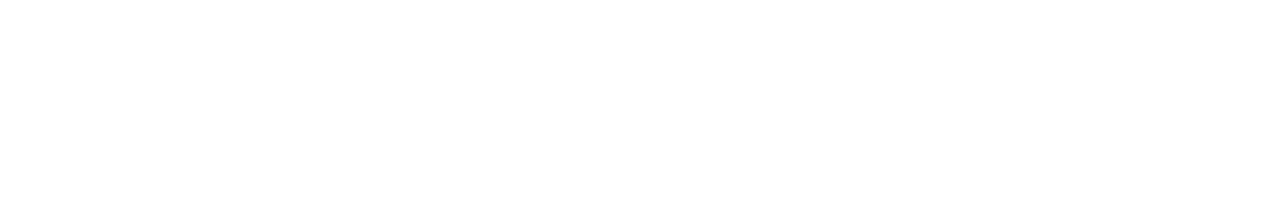
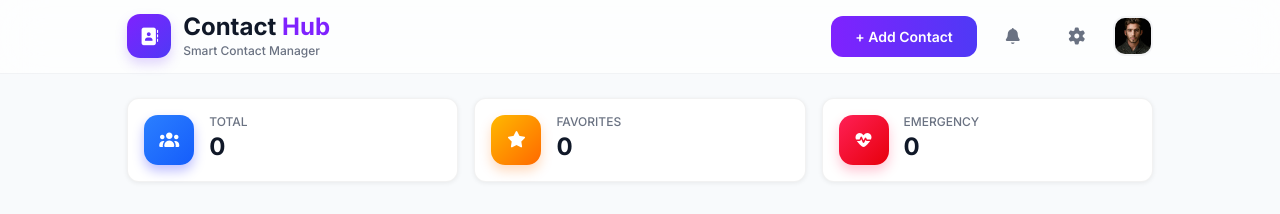
Before and after one commit to Kerolos-Morcos/Contact-Hub, a plain HTML site: page index.html in a window 1280 px wide. Drawn offline with nearby package versions, Linux system fonts and the light colour scheme.

Commit message:
Navbar & Stats Section

```diff
--- a/css/styles.css
+++ b/css/styles.css
@@ -0,0 +1,247 @@
+/* General */
+:root {
+  /* Colors */
+  --color-red-50: #fef2f2;
+  --color-red-500: #fb2c36;
+  --color-red-600: #e7000b;
+  --color-orange-50: #fff7ed;
+  --color-orange-100: #ffedd4;
+  --color-orange-200: #ffd6a7;
+  --color-orange-500: #ff6900;
+  --color-orange-600: #f54900;
+  --color-orange-700: #ca3500;
+  --color-amber-50: #fffbeb;
+  --color-amber-100: #fef3c6;
+  --color-amber-200: #fee685;
+  --color-amber-400: #ffb900;
+  --color-amber-500: #fe9a00;
+  --color-amber-700: #bb4d00;
+  --color-lime-100: #ecfcca;
+  --color-lime-200: #d8f999;
+  --color-lime-700: #497d00;
+  --color-green-100: #dcfce7;
+  --color-green-200: #b9f8cf;
+  --color-green-700: #008235;
+  --color-emerald-50: #ecfdf5;
+  --color-emerald-100: #d0fae5;
+  --color-emerald-500: #00bc7d;
+  --color-emerald-600: #009966;
+  --color-teal-100: #cbfbf1;
+  --color-teal-200: #96f7e4;
+  --color-teal-600: #009689;
+  --color-teal-700: #00786f;
+  --color-cyan-100: #cefafe;
+  --color-cyan-200: #a2f4fd;
+  --color-cyan-500: #00b8db;
+  --color-cyan-700: #007595;
+  --color-sky-100: #dff2fe;
+  --color-sky-200: #b8e6fe;
+  --color-sky-700: #0069a8;
+  --color-blue-100: #dbeafe;
+  --color-blue-200: #bedbff;
+  --color-blue-400: #51a2ff;
+  --color-blue-500: #2b7fff;
+  --color-blue-600: #155dfb;
+  --color-blue-700: #1447e6;
+  --color-indigo-50: #eef2ff;
+  --color-indigo-100: #e0e7ff;
+  --color-indigo-200: #c6d2ff;
+  --color-indigo-500: #615fff;
+  --color-indigo-600: #4f39f6;
+  --color-indigo-700: #432dd7;
+  --color-violet-50: #f5f3ff;
+  --color-violet-100: #ede9fe;
+  --color-violet-200: #ddd6ff;
+  --color-violet-500: #8e51ff;
+  --color-violet-600: #7f22fe;
+  --color-violet-700: #7008e7;
+  --color-purple-100: #f3e8ff;
+  --color-purple-200: #e9d4ff;
+  --color-purple-600: #9810fa;
+  --color-purple-700: #8200db;
+  --color-fuchsia-100: #fae8ff;
+  --color-fuchsia-200: #f6cfff;
+  --color-fuchsia-500: #e12afb;
+  --color-fuchsia-700: #a800b7;
+  --color-pink-600: #e60076;
+  --color-rose-50: #fff1f2;
+  --color-rose-100: #ffe4e6;
+  --color-rose-200: #ffccd2;
+  --color-rose-500: #ff2056;
+  --color-rose-600: #ec003f;
+  --color-rose-700: #c70036;
+  --color-slate-100: #f1f5f9;
+  --color-slate-200: #e2e8f0;
+  --color-slate-700: #314158;
+  --color-gray-50: #f9fafb;
+  --color-gray-100: #f3f4f6;
+  --color-gray-200: #e5e7eb;
+  --color-gray-300: #d1d5db;
+  --color-gray-400: #99a1af;
+  --color-gray-500: #6a7282;
+  --color-gray-600: #4a5565;
+  --color-gray-700: #364153;
+  --color-gray-900: #101828;
+  --color-white: #fff;
+}
+body {
+  font-family: "Inter", sans-serif;
+  scroll-behavior: smooth;
+  transition: opacity ease-in 0.2s;
+  background-color: #f8fafc;
+  height: 1000px;
+}
+h1,
+h2,
+h3,
+h4,
+h5,
+h6,
+p {
+  margin: 0;
+  padding: 0;
+}
+img {
+  max-width: 100%;
+  object-fit: cover;
+  display: block;
+}
+.container {
+  width: 82%;
+  margin: auto;
+}
+/* Sections */
+/* Navbar */
+nav.navbar {
+  border-bottom: 1px solid rgba(229, 231, 235, 0.5);
+  --bs-navbar-padding-y: 5px;
+  background-color: rgba(255, 255, 255, 0.7);
+  backdrop-filter: blur(20px);
+}
+.navbar-icon {
+  background-image: linear-gradient(
+    to bottom right,
+    var(--color-violet-600),
+    var(--color-indigo-600)
+  );
+  width: 44px;
+  height: 44px;
+  border-radius: 13px;
+  box-shadow: 0px 6px 12px rgba(139, 92, 246, 0.25);
+}
+.navbar-icon i {
+  color: var(--color-white);
+  font-size: 1.1rem;
+}
+.navbar-text h1 {
+  color: var(--color-gray-900);
+  font-size: 1.5rem;
+  font-weight: 700;
+}
+.navbar-text h1 span {
+  color: var(--color-violet-600);
+}
+.navbar-text p {
+  color: var(--color-gray-500);
+  font-size: 0.75rem;
+  font-weight: 500;
+}
+/* Navbar Buttons */
+.contact-profile {
+  width: 40px;
+  height: 40px;
+}
+.contact-profile img {
+  border: 2px solid #f3f4f6;
+  border-radius: 12px;
+}
+.extra-icons button {
+  color: var(--color-gray-500);
+  font-size: 1rem;
+  background-color: transparent;
+  padding: 8px 10px;
+  border-radius: 12px;
+  transition: background-color ease-in 0.2s, color ease-in 0.2s;
+}
+.extra-icons button:hover {
+  background-color: #f0f0f0;
+  color: var(--color-gray-700);
+}
+#addBtn {
+  font-size: 14px;
+  font-weight: 600;
+  background-image: linear-gradient(
+    to right,
+    var(--color-violet-600),
+    var(--color-indigo-600)
+  );
+  border-radius: 12px;
+  padding: 10px 24px;
+  transition: transform 0.4s ease, box-shadow 0.4s ease;
+}
+#addBtn:hover {
+  transform: translateY(-3px);
+  box-shadow: 0px 8px 12px rgba(139, 92, 246, 0.25);
+}
+/* Stats Section */
+
+.stats-item {
+  border: 1px solid rgba(0, 0, 0, 0.05);
+  box-shadow: 0px 1px 5px rgba(0, 0, 0, 0.07);
+  border-radius: 12px;
+  gap: 15px;
+  transition: box-shadow ease-in 0.2s;
+}
+
+.stats-item:hover {
+  box-shadow: 0 4px 15px rgba(0, 0, 0, 0.08);
+}
+
+.stats-icon {
+  width: 50px;
+  height: 50px;
+  font-size: 22px;
+  border-radius: 14px;
+}
+.stats-icon i {
+  color: white;
+  font-size: 16px;
+}
+/* Stats Icon Colors */
+.stats .col-md-4:first-child .stats-item .stats-icon:first-child {
+  background-image: linear-gradient(
+    to bottom right,
+    var(--color-blue-500),
+    var(--color-blue-600)
+  );
+  box-shadow: 0px 6px 12px rgba(0, 0, 255, 0.25);
+}
+.stats .col-md-4:nth-child(2) .stats-item .stats-icon:first-child {
+  background-image: linear-gradient(
+    to bottom right,
+    var(--color-amber-400),
+    var(--color-orange-500)
+  );
+  box-shadow: 0px 6px 12px rgba(255, 111, 0, 0.25);
+}
+.stats .col-md-4:nth-child(3) .stats-item .stats-icon:first-child {
+  background-image: linear-gradient(
+    to bottom right,
+    var(--color-rose-500),
+    var(--color-red-600)
+  );
+  box-shadow: 0px 6px 12px rgba(255, 32, 86, 0.25);
+}
+
+.stats-item-text h2 {
+  font-size: 12px;
+  margin: 0;
+  color: var(--color-gray-500);
+}
+
+.stats-item-text p {
+  font-size: 24px;
+  font-weight: bold;
+  margin: 0;
+  color: var(--color-gray-900);
+}
--- a/index.html
+++ b/index.html
@@ -3,6 +3,15 @@
   <head>
     <meta charset="UTF-8" />
     <meta name="viewport" content="width=device-width, initial-scale=1.0" />
+    <!-- Favicon -->
+    <link rel="icon" href="./assets/images/favicon.png" />
+    <!-- Font Family -->
+    <link rel="preconnect" href="https://fonts.googleapis.com" />
+    <link rel="preconnect" href="https://fonts.gstatic.com" crossorigin />
+    <link
+      href="https://fonts.googleapis.com/css2?family=Inter:ital,opsz,wght@0,14..32,100..900;1,14..32,100..900&display=swap"
+      rel="stylesheet"
+    />
     <!-- FontAwesome -->
     <link
       rel="stylesheet"
@@ -26,8 +35,84 @@
   </head>
   <body>
     <!-- Start Navbar -->
-
+    <nav class="navbar position-sticky top-0 z-3">
+      <div class="container">
+        <div
+          class="navbar-logo d-flex align-items-center justify-content-center"
+        >
+          <div
+            class="navbar-icon d-flex align-items-center justify-content-center me-2"
+          >
+            <i class="fa fa-address-book"></i>
+          </div>
+          <div class="navbar-text ms-1">
+            <h1>
+              Contact
+              <span>Hub</span>
+            </h1>
+            <p>Smart Contact Manager</p>
+          </div>
+        </div>
+        <div class="navbar-buttons d-flex align-items-center gap-3">
+          <div class="add-button">
+            <button id="addBtn" class="text-white border-0">
+              + Add Contact
+            </button>
+          </div>
+          <div
+            class="extra-icons d-flex justify-content-center align-items-center gap-4"
+          >
+            <button class="border-0"><i class="fa fa-bell"></i></button>
+            <button class="border-0"><i class="fa fa-gear"></i></button>
+          </div>
+          <div class="contact-profile overflow-hidden ring-2-gray-100">
+            <img src="assets/images/contactPic.jpg" alt="profilePic" />
+          </div>
+        </div>
+      </div>
+    </nav>
     <!-- End Navbar -->
+    <main>
+      <section class="stats mt-4">
+        <div class="container">
+          <div class="row g-3">
+            <div class="col-md-4">
+              <div class="stats-item d-flex align-items-center p-3 bg-white">
+                <div class="stats-icon d-flex align-items-center justify-content-center">
+                  <i class="fa fa-users"></i>
+                </div>
+                <div class="stats-item-text">
+                  <h2>TOTAL</h2>
+                  <p>0</p>
+                </div>
+              </div>
+            </div>
+            <div class="col-md-4">
+              <div class="stats-item d-flex align-items-center p-3 bg-white">
+                <div class="stats-icon d-flex align-items-center justify-content-center">
+                  <i class="fa fa-star"></i>
+                </div>
+                <div class="stats-item-text">
+                  <h2>FAVORITES</h2>
+                  <p>0</p>
+                </div>
+              </div>
+            </div>
+            <div class="col-md-4">
+              <div class="stats-item d-flex align-items-center p-3 bg-white">
+                <div class="stats-icon d-flex align-items-center justify-content-center">
+                  <i class="fa fa-heart-pulse"></i>
+                </div>
+                <div class="stats-item-text">
+                  <h2>EMERGENCY</h2>
+                  <p>0</p>
+                </div>
+              </div>
+            </div>
+          </div>
+        </div>
+      </section>
+    </main>
 
     <!-- Bootstrap -->
     <script
```
Also changed, not shown: assets/images/favicon.png (added).
